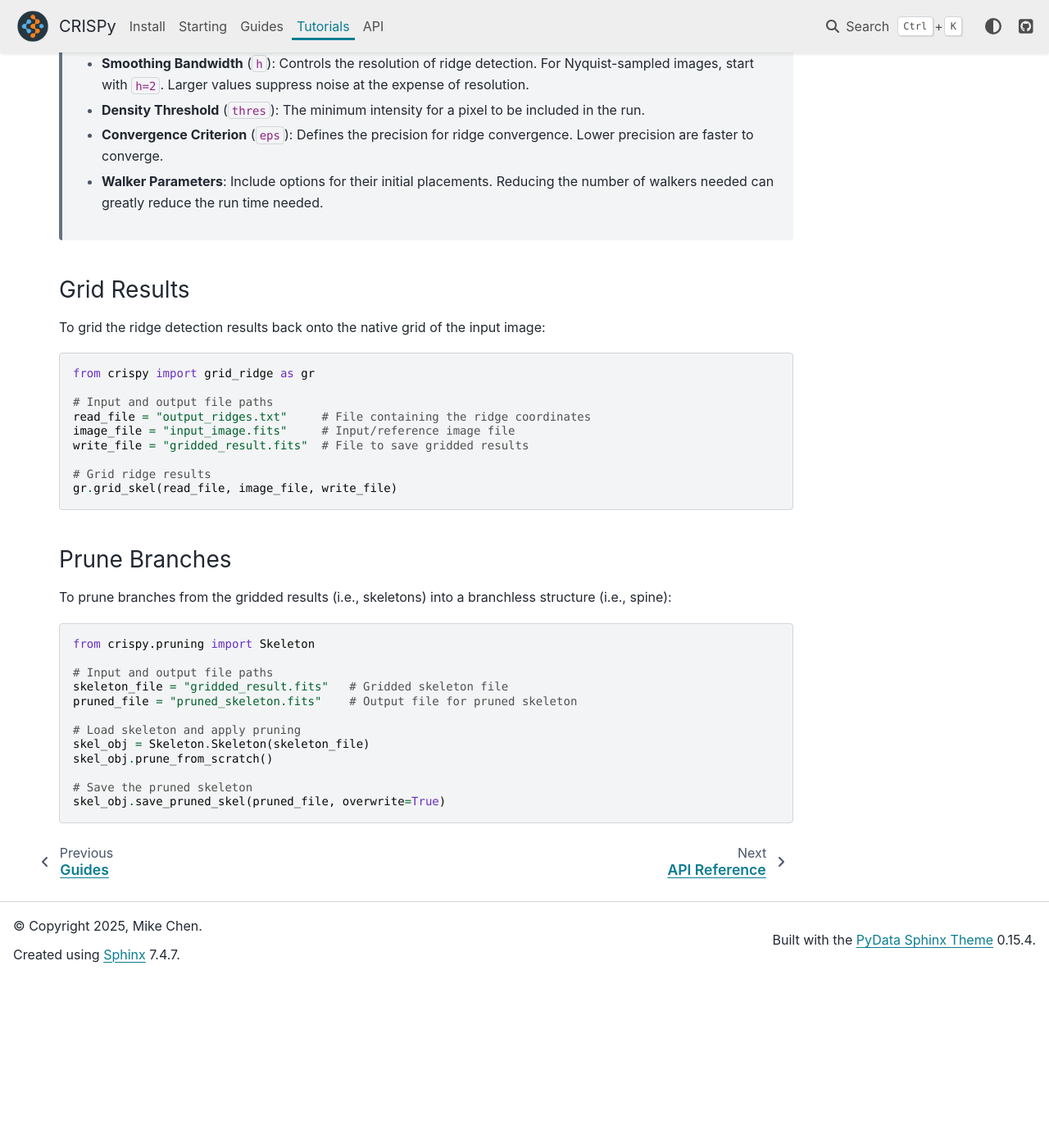
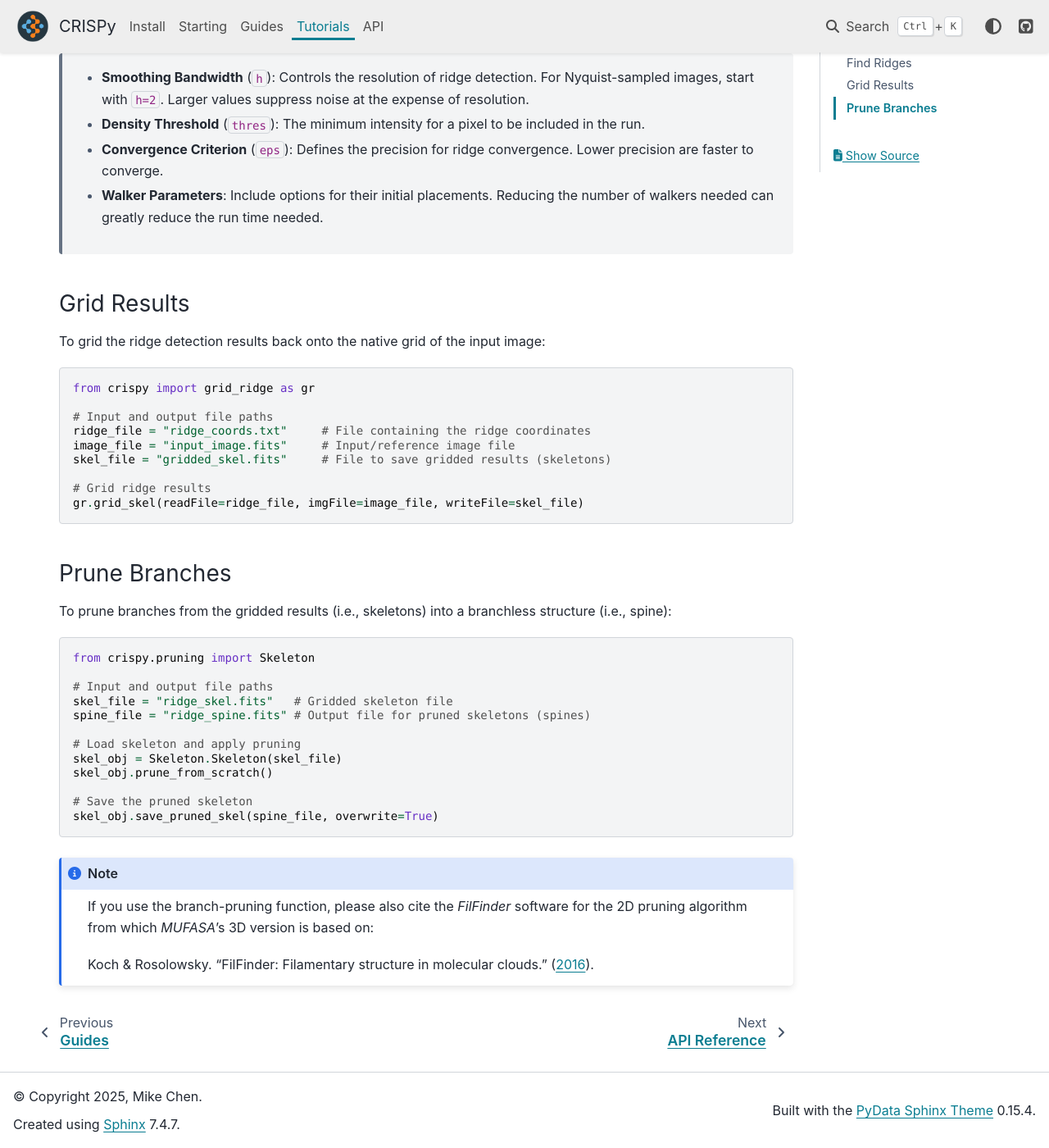
Before and after one commit to mcyc/crispy, a Sphinx documentation site: the page built from docs/source/tutorials/index.rst, in a window 1280 px wide and 1400 px high, scrolled down 943 px. Shown: the whole window at 82% size. Built offline with Sphinx 7.4.7 and the PyData theme 0.15.4, drawn with Linux system fonts in a browser that asks for light colours; before the commit the page ends 2136 px from its top, so only the background shows below that; some of the changed text lies outside the part shown.

Commit message:
Updated version number and docstrings

```diff
--- a/docs/source/installation.rst
+++ b/docs/source/installation.rst
@@ -21,7 +21,7 @@
 
    .. code-block:: bash
 
-       pip install astro-crispy
+       pip install crispy-learn
 
 2. **Install from Source**:
    to install the latest developing version, clone the CRISPy GitHub repository:
@@ -33,12 +33,12 @@
         pip install -e .
 
 
-   To use a specific version using a tag, for example, v1.3.0, run the following after
+   To use a specific version using a tag, for example, v1.2.0, run the following after
    the initial install:
 
    .. code-block:: bash
 
-        git checkout v1.3.0
+        git checkout v1.2.0
         git pull
 
    .. note::
--- a/docs/source/quick_start.rst
+++ b/docs/source/quick_start.rst
@@ -17,18 +17,18 @@
     from crispy import image_ridge_find as irf
 
     # Input parameters
-    filename = "input_image.fits"   # Input image file
+    image_name = "input_image.fits" # Input image file
     thres = 0.5                     # Minimum density threshold for valid data points
     h = 2                           # Smoothing bandwidth (recommended: Nyquist-sampled resolution)
 
     # Finding ridges
-    ridge_data = irf.run(filename, h=h, thres=thres)
+    ridge_data = irf.run(image_name, h=h, thres=thres)
 
 To save the results to a `.txt` file
 
 .. code-block:: python
 
     # Save the results to a file
-    irf.write_output(ridge_data, "output_ridges.txt")
+    irf.write_output(ridge_data, "ridge_coords.txt")
 
 For more details, please see :doc:`Tutorials <tutorials/index>`
--- a/docs/source/tutorials/index.rst
+++ b/docs/source/tutorials/index.rst
@@ -22,19 +22,20 @@
     from crispy import image_ridge_find as irf
 
     # Set up the data and input parameters
-    filename = "input_image.fits"   # Input .fits image file
+    image_file = "input_image.fits" # Input .fits image file
     thres = 0.5                     # Minimum density threshold for valid data points
     h = 2                           # Smoothing bandwidth (recommended: Nyquist-sampled resolution)
 
-    # Perform ridge detection
-    ridge_data = irf.run(filename, h=h, thres=thres)
+    # Find ridges (e.g., filaments)
+    ridge_data = irf.run(image_file, h=h, thres=thres)
 
 To save the results to a `.txt` file:
 
 .. code-block:: python
 
     # Save the results to a file
-    irf.write_output(ridge_data, "output_ridges.txt")
+    ridge_file = "ridge_coords.txt"
+    irf.write_output(coords=ridge_data, fname=ridge_file)
 
 **Tips on Parameter Choices:**
 
@@ -56,12 +57,12 @@
     from crispy import grid_ridge as gr
 
     # Input and output file paths
-    read_file = "output_ridges.txt"     # File containing the ridge coordinates
+    ridge_file = "ridge_coords.txt"     # File containing the ridge coordinates
     image_file = "input_image.fits"     # Input/reference image file
-    write_file = "gridded_result.fits"  # File to save gridded results
+    skel_file = "gridded_skel.fits"     # File to save gridded results (skeletons)
 
     # Grid ridge results
-    gr.grid_skel(read_file, image_file, write_file)
+    gr.grid_skel(readFile=ridge_file, imgFile=image_file, writeFile=skel_file)
 
 Prune Branches
 ^^^^^^^^^^^^^^^^^^^^^^^
@@ -72,12 +73,21 @@
     from crispy.pruning import Skeleton
 
     # Input and output file paths
-    skeleton_file = "gridded_result.fits"   # Gridded skeleton file
-    pruned_file = "pruned_skeleton.fits"    # Output file for pruned skeleton
+    skel_file = "ridge_skel.fits"   # Gridded skeleton file
+    spine_file = "ridge_spine.fits" # Output file for pruned skeletons (spines)
 
     # Load skeleton and apply pruning
-    skel_obj = Skeleton.Skeleton(skeleton_file)
+    skel_obj = Skeleton.Skeleton(skel_file)
     skel_obj.prune_from_scratch()
 
     # Save the pruned skeleton
-    skel_obj.save_pruned_skel(pruned_file, overwrite=True)
+    skel_obj.save_pruned_skel(spine_file, overwrite=True)
+
+
+.. note ::
+
+    If you use the branch-pruning function, please also cite the `FilFinder` software for the
+    2D pruning algorithm from which `MUFASA`'s 3D version is based on:
+
+    Koch & Rosolowsky. "FilFinder: Filamentary structure in molecular clouds."
+    (`2016 <https://ui.adsabs.harvard.edu/abs/2016ascl.soft08009K>`_).
--- a/pyproject.toml
+++ b/pyproject.toml
@@ -4,7 +4,7 @@
 
 [project]
 name = "crispy-learn"
-version = "1.3.0-dev0"
+version = "1.2.0"
 description = "Computational Ridge Identification with SCMS for Python"
 requires-python = ">=3.8"
 license = { file = "LICENSE" }
```
Also changed, not shown: docs/scripts/api_reference.py (+9 -10 lines), docs/source/api/index.rst (+0 -10 lines).
